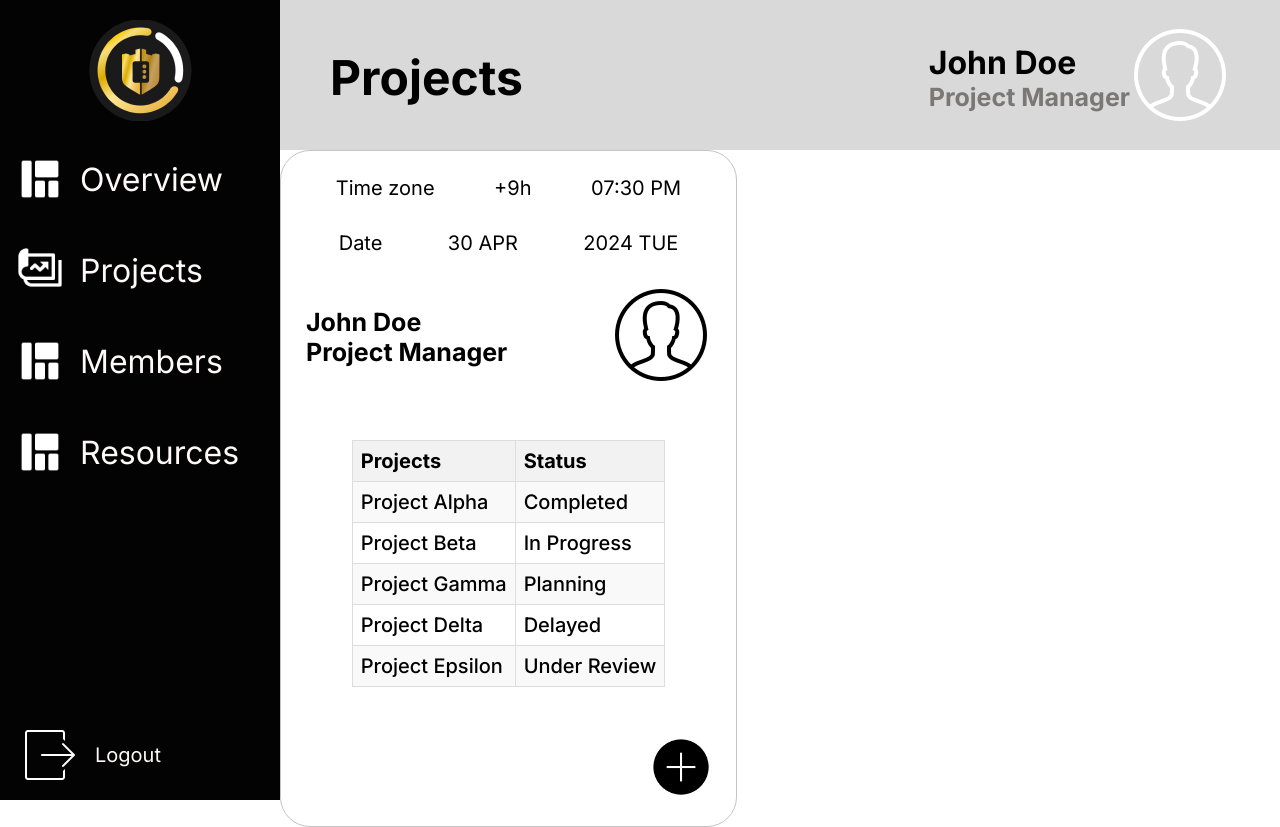
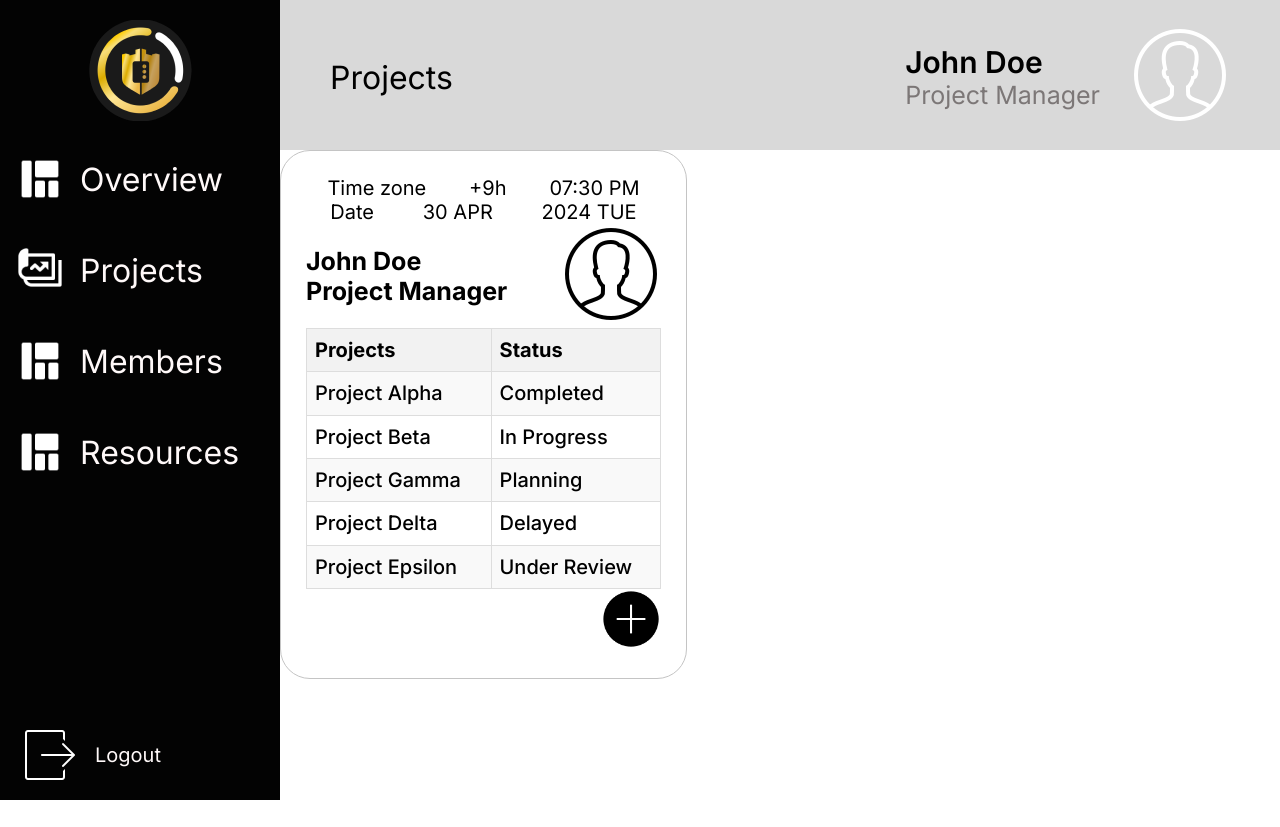
Before and after one commit to Szidelo/fate_project-manager, a plain HTML site: page public/pages/members.html in a window 1280 px wide. After the commit the page ends 800 px from the top, so only its background shows below. Drawn offline with Linux system fonts and the light colour scheme.

Commit message:
Commit for style

```diff
--- a/public/pages/members.html
+++ b/public/pages/members.html
@@ -4,7 +4,8 @@
     <meta charset="UTF-8" />
     <meta name="viewport" content="width=device-width, initial-scale=1.0" />
     <link rel="stylesheet" href="./.././../style.css">
-    <title>TEam members cards</title>
+    <title>Members</title>
+    <script  src="./.././../script.js"></script>
   </head>
   <body>
     <header class="projects__header-container">
--- a/public/pages/page-title.html
+++ b/public/pages/page-title.html
@@ -2,14 +2,16 @@
     <div class="projects__content-title">
         <div class="title-bar">
             <div class="font-xl font-normal capitalize">
-                <h2>projects</h2>
+                 <p id="page-title">projects</p>
             </div>
             <div class="title-bar-user">
                 <div class="title-bar-user-text">
-                    <h2 class="font-xl capitalize">john doe</h2>
-                    <h3 class="font-lg capitalize text-gray">project manager</h3>
+                    <p class="font-l capitalize">john doe</p>
+                    <p class="font-lg capitalize text-gray">project manager</p>
                 </div>
-                <div><img src="/assets/img/user.png" alt=""></div>
+                <div class="title-section-img">
+                    <img src="/assets/img/user.png" alt="">
+                </div>
             </div>
         </div>
     </div>
--- a/style.css
+++ b/style.css
@@ -11,7 +11,7 @@
 	--bg-black: #030303;
 	--bg-hover: #958282;
 	--bg-gray: #d9d9d9;
-	--text-white: #fff9f9;
+	--text-white: #FFF9F9;
 	--text-gray: #7c7777;
     --color-border: #C4C4C4
 }
@@ -54,7 +54,9 @@ main {
 .font-xl {
 	font-size: 32px;
 }
-
+.font-l{
+	font-size: 30px;
+}
 .font-light {
 	font-weight: 300;
 }
@@ -155,6 +157,15 @@ main {
 	height: 150px;
 	width: 100%;
 }
+.title-bar-user-text .font-l{
+	font-weight: 600;
+}
+.title-section-img img{
+	height: 100px;
+	width: 100px;
+	object-fit: contain;
+	padding-left: 30px;
+}
 
 .title-bar {
 	display: flex;
@@ -189,8 +200,8 @@ main {
 
 .team-card-container{
     border: 1px solid #C4C4C4;
-    width: 405px;
-    height: 625px;
+    max-width: 405px;
+    max-height: 625px;
     border-radius: 30px;
     padding: 25px;
     display: flex;
@@ -228,8 +239,14 @@ main {
 .team-card-add-project{
     text-align: end;
 }
+.team-card-projects-tabel {
+	margin: 0 auto;
+}
+.team-card-projects-tabel table{
+	width: 355px;
+    height: 261px;
+}
 table {
-    margin: 20px auto;
     border-collapse: collapse;
     text-align: left;
     font-size: 20px;
```
Also changed, not shown: index.html (+5 -0 lines).
